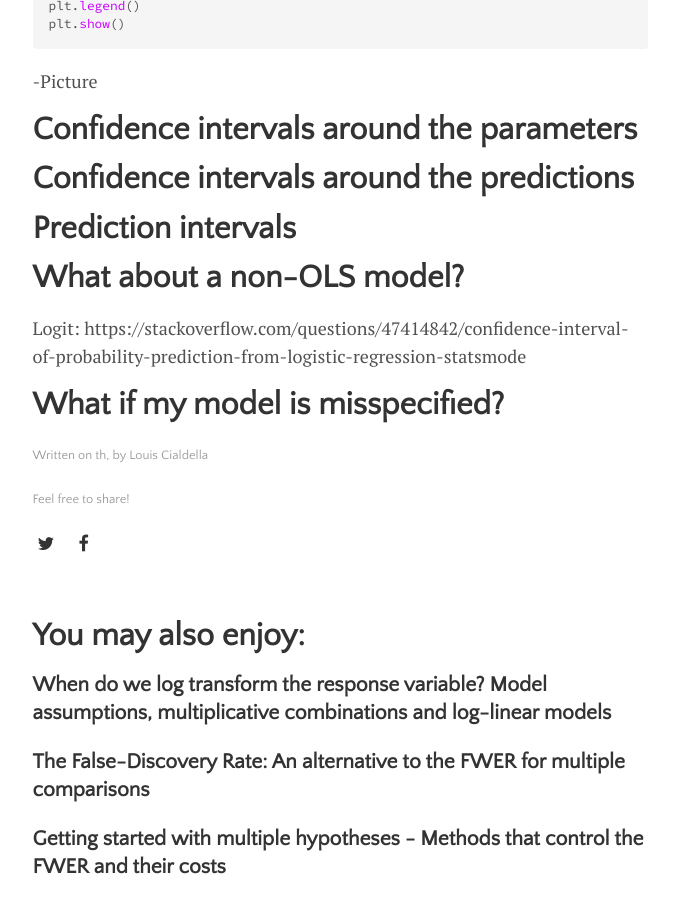
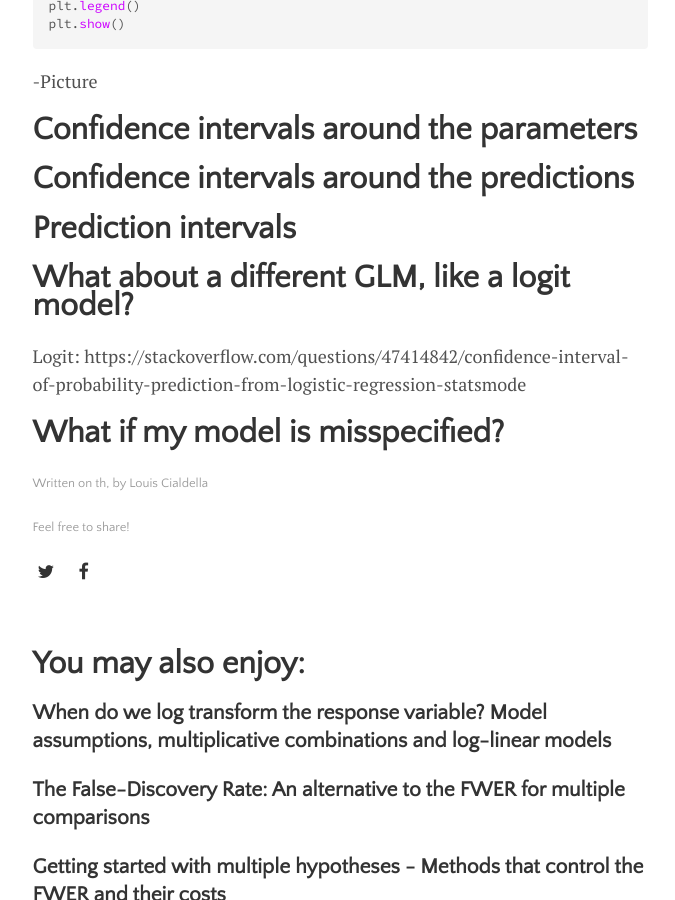
Before and after one commit to lmc2179/lmc2179.github.io, a Jekyll site: the page built from drafts/prediction_confidence.md, in a window 1280 px wide and 900 px high, scrolled down 1162 px. Shown: the whole window, without its empty margins (300-975 px from the left). Built offline with Jekyll 4.4.1, drawn with Linux system fonts in a browser that asks for light colours.

Commit message:
Update prediction_confidence.md

```diff
--- a/drafts/prediction_confidence.md
+++ b/drafts/prediction_confidence.md
@@ -45,7 +45,7 @@ plt.show()
 
 # Confidence intervals around the predictions
 # Prediction intervals
-# What about a non-OLS model?
+# What about a different GLM, like a logit model?
 
 Logit: https://stackoverflow.com/questions/47414842/confidence-interval-of-probability-prediction-from-logistic-regression-statsmode
 
```
